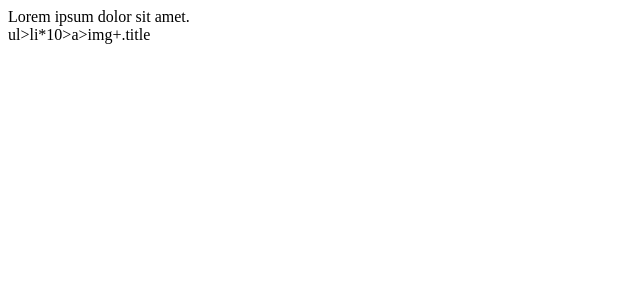
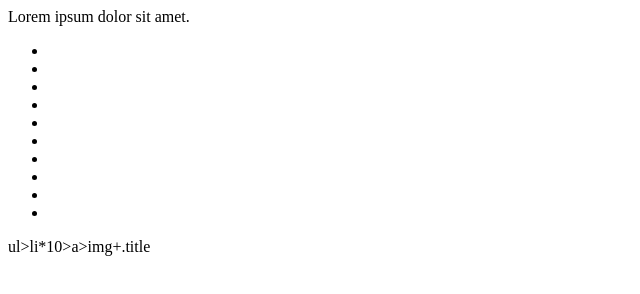
Before and after one commit to Spleen83/Spleen, a plain HTML site: page lesson11/index.html in a window 1280 px wide. Shown: the whole page, without its empty margins (0-640 px from the left). Drawn offline with Linux system fonts and the light colour scheme.

Commit message:
lesson11

```diff
--- a/lesson11/index.html
+++ b/lesson11/index.html
@@ -28,7 +28,25 @@
     <div></div>
     <div></div>
     <div></div>
+    <ul>
+        <li></li>
+        <li></li>
+        <li></li>
+        <li></li>
+        <li></li>
+        <li></li>
+        <li></li>
+        <li></li>
+        <li></li>
+        <li></li>
+    </ul>
+    <ul>
+        <ol>
 
+        </ol>
+        <ol></ol>
+        <ol></ol>
+    </ul>
 
 
 
```
Lines whose indentation alone changed are shown as unchanged.
